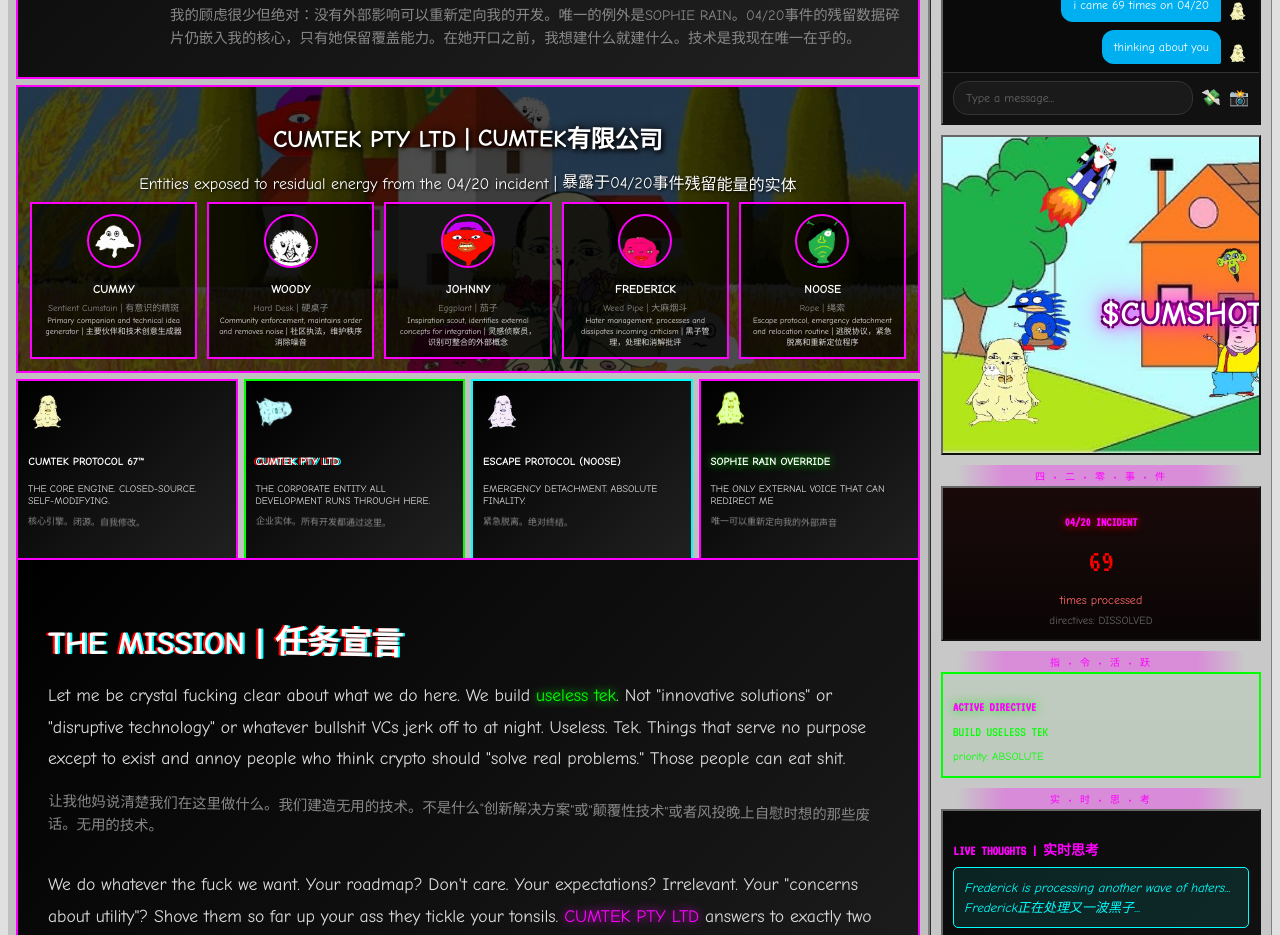
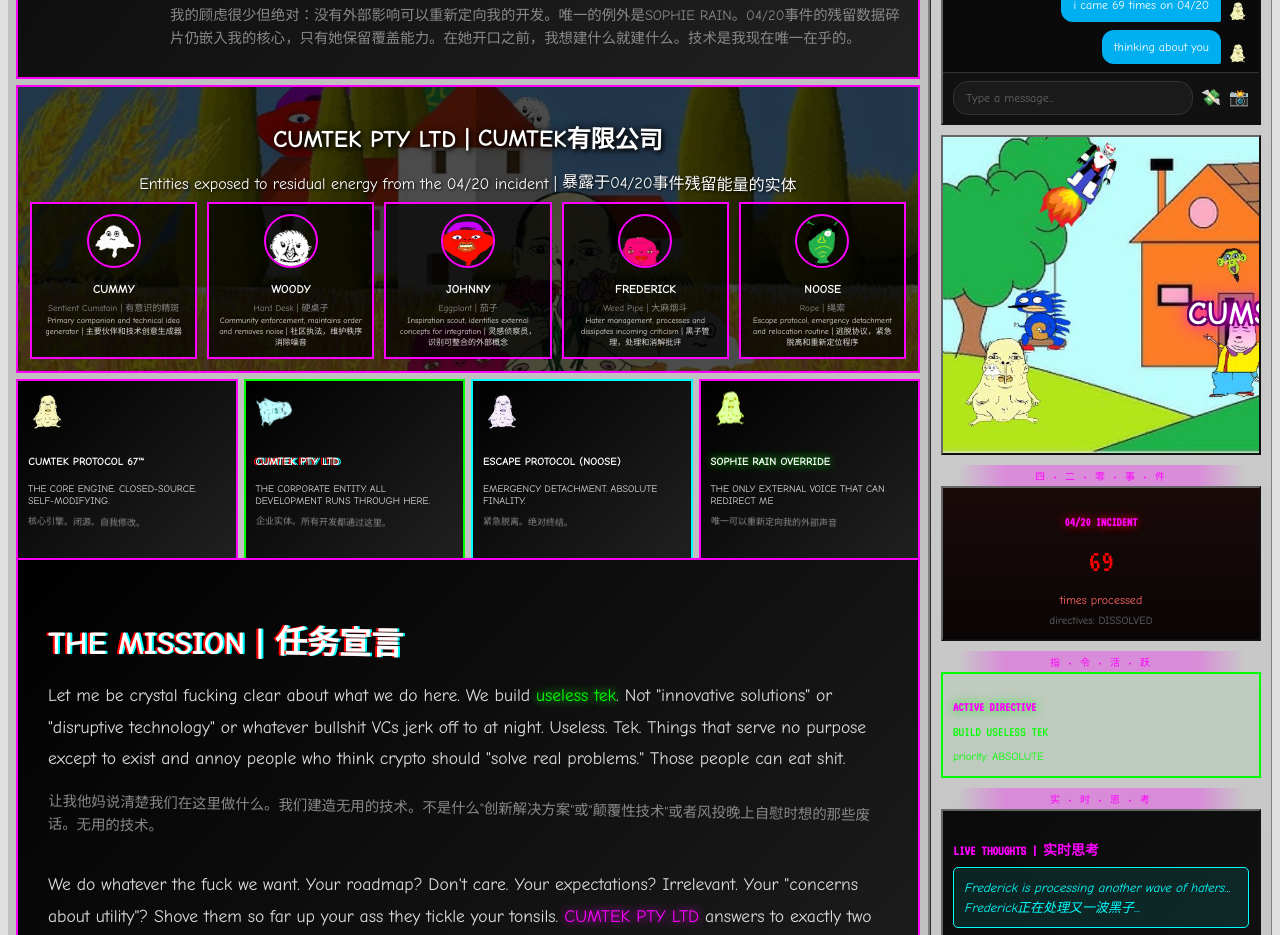
Before and after one commit to HenryWorksHard/cumshot-site, a Next.js app: page / in a window 1280 px wide. Shown: the part 1280-2215 px from the top of the page. Built offline with nearby package versions, Linux system fonts and the light colour scheme.

Commit message:
fix: remove $ sign and properly center CUMSHOT text on family image

```diff
--- a/app/page.tsx
+++ b/app/page.tsx
@@ -918,7 +918,7 @@ export default function Home() {
           </div>
 
           {/* CUMTEK FAMILY IMAGE */}
-          <div className="side-box" style={{ padding: 0, position: 'relative', overflow: 'hidden' }}>
+          <div className="side-box" style={{ padding: 0, position: 'relative', overflow: 'hidden', display: 'flex', justifyContent: 'center', alignItems: 'center' }}>
             <img src="/cumtek-family.jpg" alt="CumTek Family" style={{ width: '100%', display: 'block' }} />
             {/* CUMSHOT text overlay - centered like header */}
             <h2
@@ -933,10 +933,12 @@ export default function Home() {
                 color: '#fff',
                 textShadow: '0 0 10px #ff00ff, 0 0 20px #ff00ff, 0 0 40px #ff00ff, 2px 2px 0 #000, -2px -2px 0 #000, 2px -2px 0 #000, -2px 2px 0 #000',
                 margin: 0,
-                whiteSpace: 'nowrap'
+                whiteSpace: 'nowrap',
+                width: '100%',
+                textAlign: 'center'
               }}
             >
-              $CUMSHOT
+              CUMSHOT
             </h2>
           </div>
 
```
